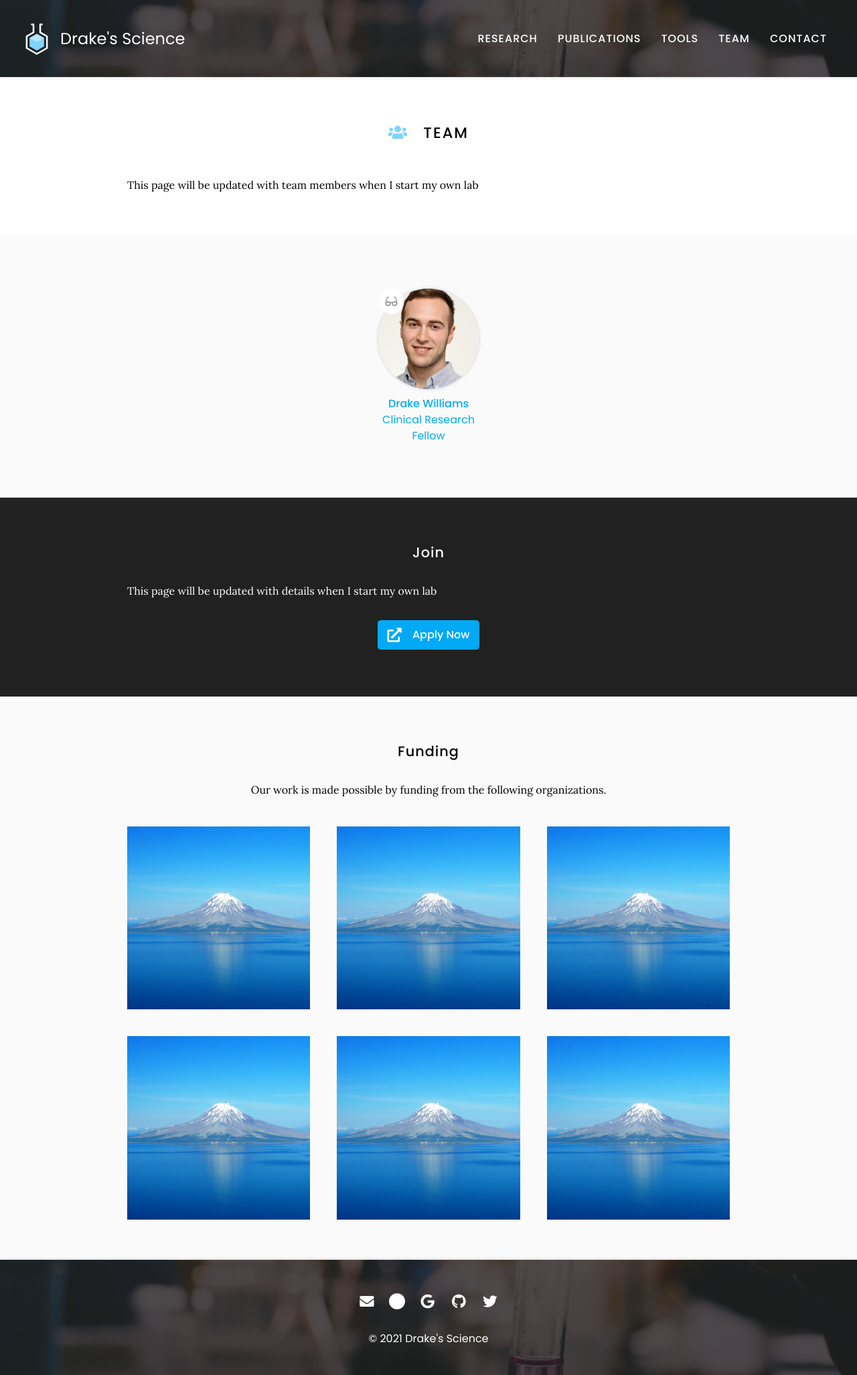
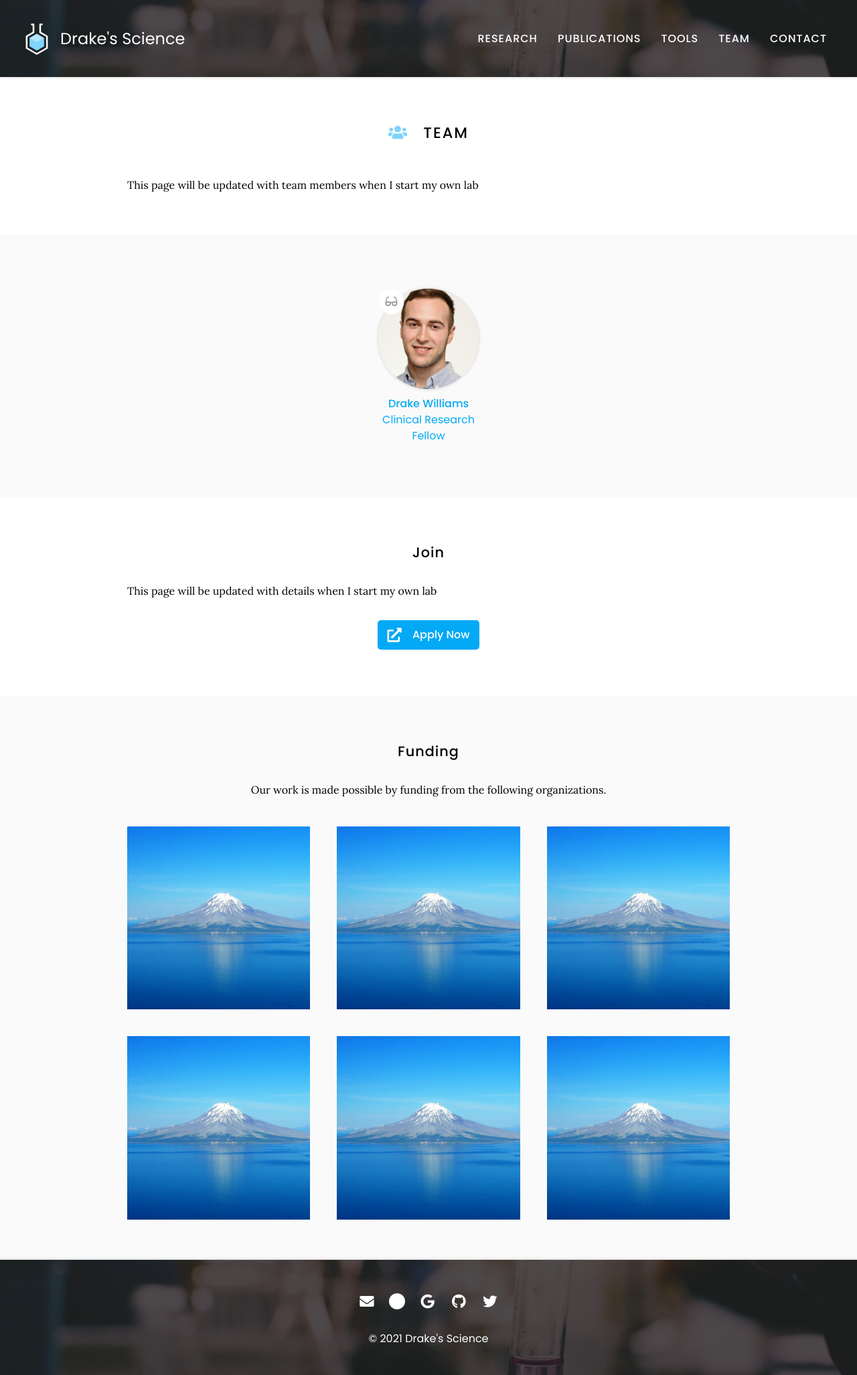
Before and after one commit to williamsdrake/williamsdrake.github.io, a Jekyll site: the page built from team/index.md, in a window 1280 px wide. Shown: the whole page at 67% size. Built offline with Jekyll 4.4.1, drawn with Linux system fonts in a browser that asks for light colours; nearby versions of some CDN libraries.

Commit message:
Update index.md

```diff
--- a/team/index.md
+++ b/team/index.md
@@ -20,7 +20,7 @@ This page will be updated with team members when I start my own lab
 
 {:.center}
 
-{% include section.html dark=true%}
+{% include section.html %}
 
 ## Join
 
```
